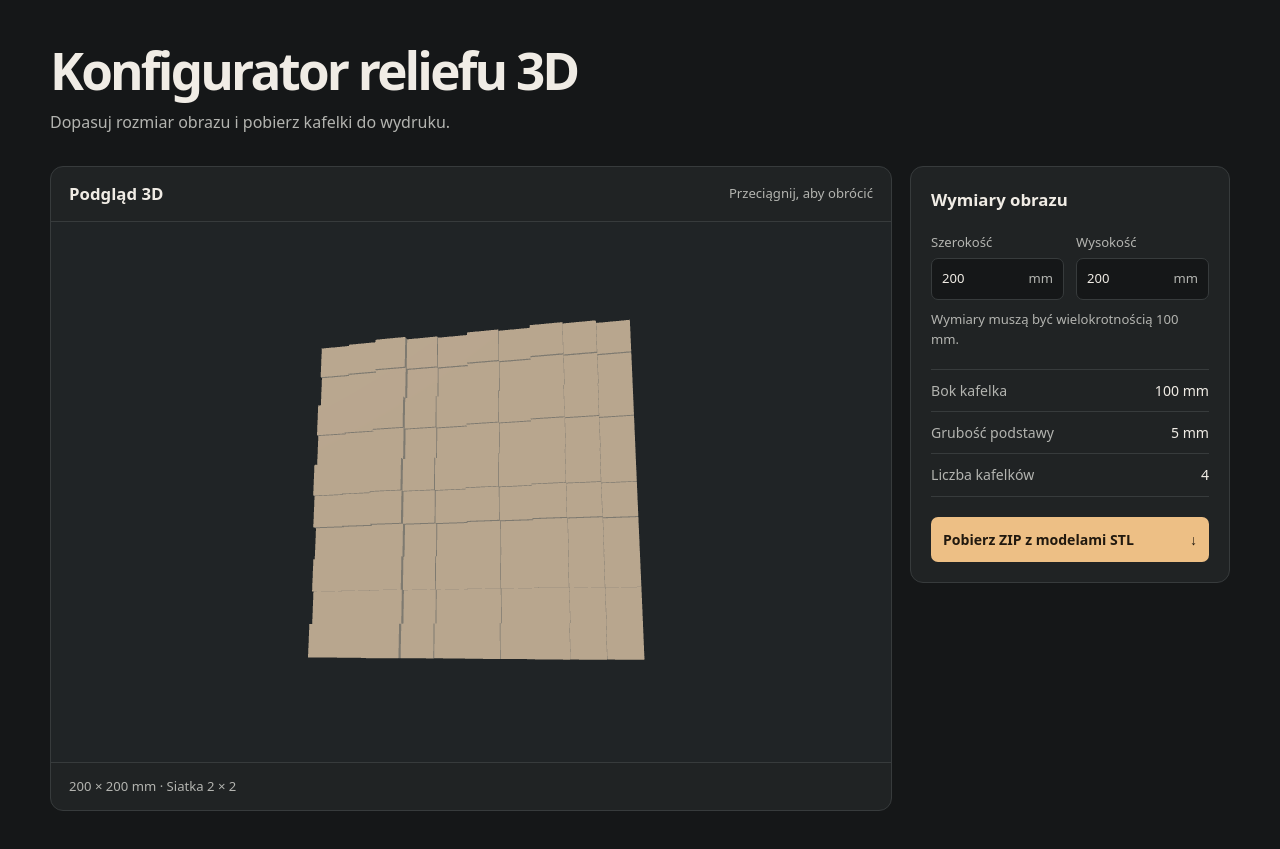
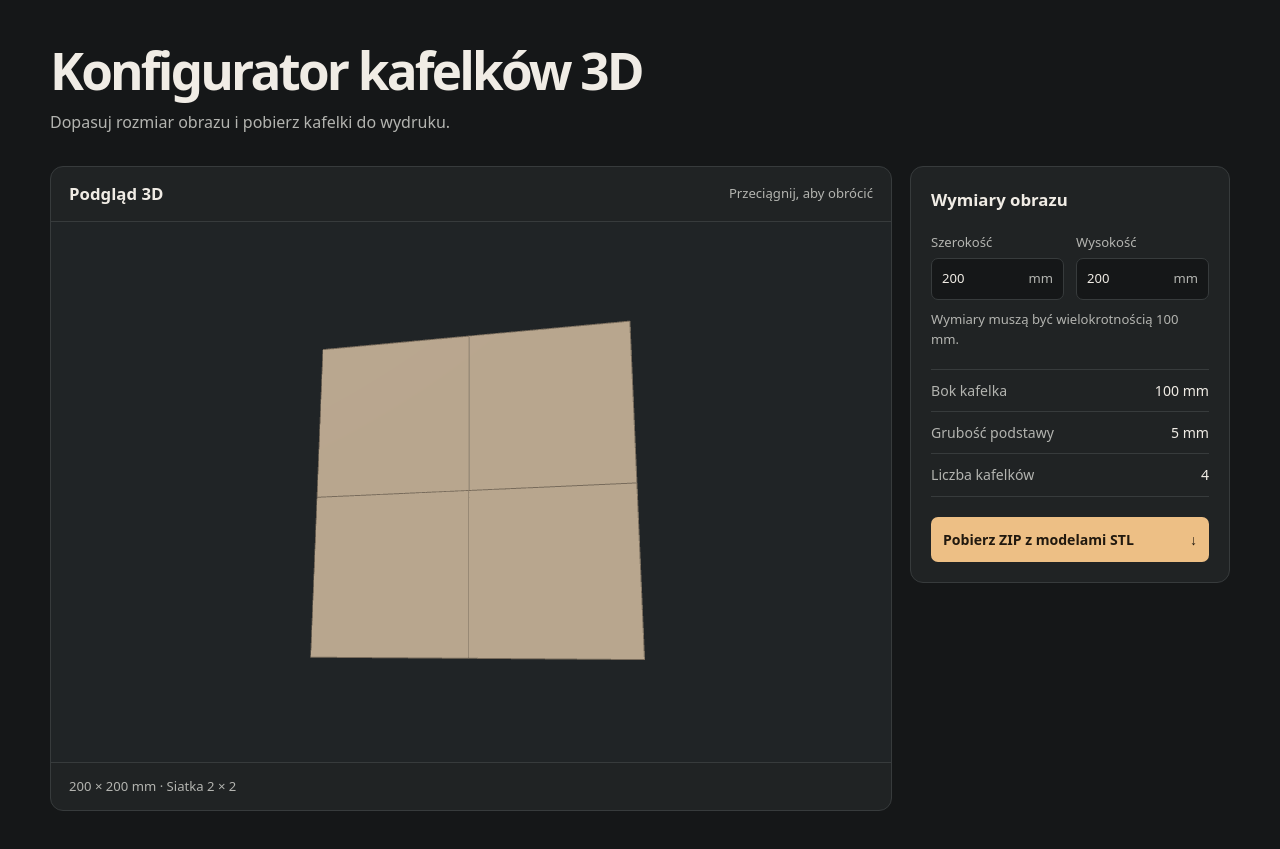
Before and after one commit to Wasik99/led-image-gen, a website built with Vite: page index.html in a window 1280 px wide. Shown: the part 67-916 px from the top of the page. Built offline with nearby package versions, Linux system fonts and the light colour scheme.

Commit message:
Generate flat square tiles for the first prototype

```diff
--- a/index.html
+++ b/index.html
@@ -4,12 +4,12 @@
     <meta charset="UTF-8" />
     <meta name="viewport" content="width=device-width, initial-scale=1.0" />
     <meta name="theme-color" content="#151718" />
-    <title>Konfigurator reliefu 3D</title>
+    <title>Konfigurator kafelków 3D</title>
   </head>
   <body>
     <header class="site-header"><span class="brand-mark" aria-hidden="true"></span> led-image-gen</header>
     <main>
-      <h1>Konfigurator reliefu 3D</h1>
+      <h1>Konfigurator kafelków 3D</h1>
       <p class="intro">Dopasuj rozmiar obrazu i pobierz kafelki do wydruku.</p>
       <div class="workspace">
         <section class="preview panel" aria-labelledby="preview-title">
--- a/src/geometry.ts
+++ b/src/geometry.ts
@@ -1,12 +1,6 @@
 export const TILE_SIZE = 100;
 export const MAX_DIMENSION = 2000;
-const CELLS_PER_TILE = 5;
-const CELL_SIZE = TILE_SIZE / CELLS_PER_TILE;
-const BASE_HEIGHT = 5;
-const RELIEF_STEP = 2;
-
-const columnPattern = [0, 1, 3, 1, 0, 2, 1, 3, 2, 0];
-const rowPattern = [1, 0, 2, 1, 3, 2, 0, 1, 0, 2];
+export const BASE_HEIGHT = 5;
 
 export interface Tile {
   row: number;
@@ -16,48 +10,28 @@ export interface Tile {
 
 type Point = [number, number, number];
 
-function buildTile(row: number, column: number): Tile {
-  const vertices: number[] = [];
-  const elevations = Array.from({ length: CELLS_PER_TILE }, (_, y) =>
-    Array.from({ length: CELLS_PER_TILE }, (_, x) => {
-      const globalX = column * CELLS_PER_TILE + x;
-      const globalY = row * CELLS_PER_TILE + CELLS_PER_TILE - 1 - y;
-      const level = columnPattern[globalX % columnPattern.length] + rowPattern[globalY % rowPattern.length];
-      return BASE_HEIGHT + level * RELIEF_STEP;
-    }),
-  );
+function buildTileVertices(): Float32Array {
+  const a: Point = [0, 0, 0];
+  const b: Point = [TILE_SIZE, 0, 0];
+  const c: Point = [TILE_SIZE, TILE_SIZE, 0];
+  const d: Point = [0, TILE_SIZE, 0];
+  const e: Point = [0, 0, BASE_HEIGHT];
+  const f: Point = [TILE_SIZE, 0, BASE_HEIGHT];
+  const g: Point = [TILE_SIZE, TILE_SIZE, BASE_HEIGHT];
+  const h: Point = [0, TILE_SIZE, BASE_HEIGHT];
+  // Each face is wound counterclockwise when viewed from outside.
+  const faces = [
+    [a, d, c, b],
+    [e, f, g, h],
+    [a, b, f, e],
+    [b, c, g, f],
+    [c, d, h, g],
+    [d, a, e, h],
+  ];
 
-  function quad(a: Point, b: Point, c: Point, d: Point) {
-    vertices.push(...a, ...b, ...c, ...a, ...c, ...d);
-  }
-
-  function wall(ax: number, ay: number, bx: number, by: number, low: number, high: number) {
-    // Shared height bands keep vertical edges aligned at stepped corners.
-    for (let bottom = low; bottom < high;) {
-      const top = bottom === 0 ? BASE_HEIGHT : bottom + RELIEF_STEP;
-      quad([ax, ay, bottom], [bx, by, bottom], [bx, by, top], [ax, ay, top]);
-      bottom = top;
-    }
-  }
-
-  for (let y = 0; y < CELLS_PER_TILE; y++) {
-    for (let x = 0; x < CELLS_PER_TILE; x++) {
-      const left = x * CELL_SIZE;
-      const bottom = y * CELL_SIZE;
-      const right = left + CELL_SIZE;
-      const top = bottom + CELL_SIZE;
-      const z = elevations[y][x];
-
-      quad([left, bottom, z], [right, bottom, z], [right, top, z], [left, top, z]);
-      quad([left, bottom, 0], [left, top, 0], [right, top, 0], [right, bottom, 0]);
-      wall(left, bottom, right, bottom, elevations[y - 1]?.[x] ?? 0, z);
-      wall(right, bottom, right, top, elevations[y][x + 1] ?? 0, z);
-      wall(right, top, left, top, elevations[y + 1]?.[x] ?? 0, z);
-      wall(left, top, left, bottom, elevations[y][x - 1] ?? 0, z);
-    }
-  }
-
-  return { row, column, vertices: new Float32Array(vertices) };
+  return new Float32Array(faces.flatMap(([first, second, third, fourth]) => [
+    ...first, ...second, ...third, ...first, ...third, ...fourth,
+  ]));
 }
 
 export function generateTiles(width: number, height: number): Tile[] {
@@ -66,10 +40,11 @@ export function generateTiles(width: number, height: number): Tile[] {
     throw new Error(`Podaj wymiary od ${TILE_SIZE} do ${MAX_DIMENSION} mm, podzielne przez ${TILE_SIZE} mm.`);
   }
 
+  const vertices = buildTileVertices();
   const tiles: Tile[] = [];
   for (let row = 0; row < height / TILE_SIZE; row++) {
     for (let column = 0; column < width / TILE_SIZE; column++) {
-      tiles.push(buildTile(row, column));
+      tiles.push({ row, column, vertices });
     }
   }
   return tiles;
--- a/src/preview.ts
+++ b/src/preview.ts
@@ -1,9 +1,9 @@
 import {
-  AmbientLight, BufferAttribute, BufferGeometry, Color, DirectionalLight, Group, Mesh,
-  MeshStandardMaterial, PerspectiveCamera, Scene, WebGLRenderer,
+  AmbientLight, BufferAttribute, BufferGeometry, Color, DirectionalLight, Group, LineBasicMaterial, LineLoop, Mesh,
+  MeshStandardMaterial, PerspectiveCamera, Scene, Vector3, WebGLRenderer,
 } from 'three';
 import { OrbitControls } from 'three/addons/controls/OrbitControls.js';
-import { TILE_SIZE, type Tile } from './geometry';
+import { BASE_HEIGHT, TILE_SIZE, type Tile } from './geometry';
 
 export function createPreview(viewport: HTMLElement) {
   const renderer = new WebGLRenderer({ antialias: true });
@@ -45,6 +45,14 @@ export function createPreview(viewport: HTMLElement) {
   resize.observe(viewport);
 
   const material = new MeshStandardMaterial({ color: '#c2b29d', roughness: 0.86 });
+  const outlineHeight = BASE_HEIGHT + 0.05;
+  const outline = new BufferGeometry().setFromPoints([
+    new Vector3(0, 0, outlineHeight),
+    new Vector3(TILE_SIZE, 0, outlineHeight),
+    new Vector3(TILE_SIZE, TILE_SIZE, outlineHeight),
+    new Vector3(0, TILE_SIZE, outlineHeight),
+  ]);
+  const outlineMaterial = new LineBasicMaterial({ color: '#786b5b' });
   const meshes: Mesh[] = [];
 
   return function showTiles(tiles: Tile[], width: number, height: number) {
@@ -60,6 +68,7 @@ export function createPreview(viewport: HTMLElement) {
       geometry.computeVertexNormals();
       const mesh = new Mesh(geometry, material);
       mesh.position.set(tile.column * TILE_SIZE - width / 2, height / 2 - (tile.row + 1) * TILE_SIZE, 0);
+      mesh.add(new LineLoop(outline, outlineMaterial));
       meshes.push(mesh);
       art.add(mesh);
     }
```
Also changed, not shown: README.md.
